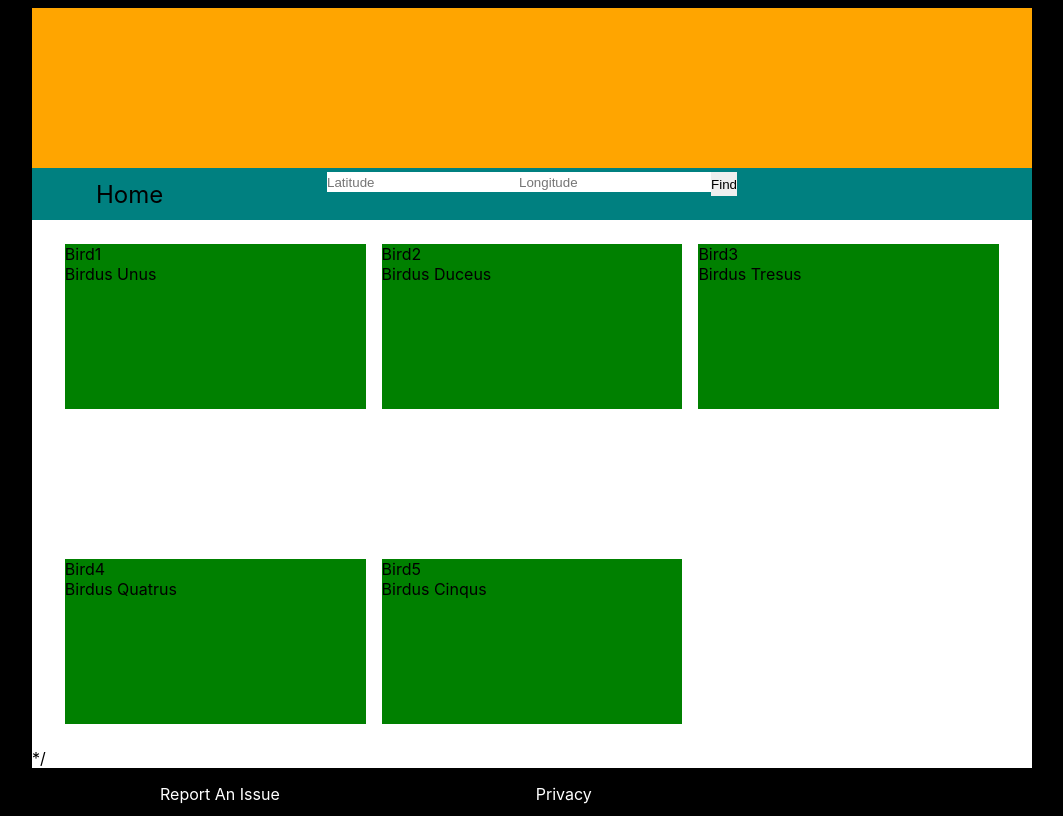
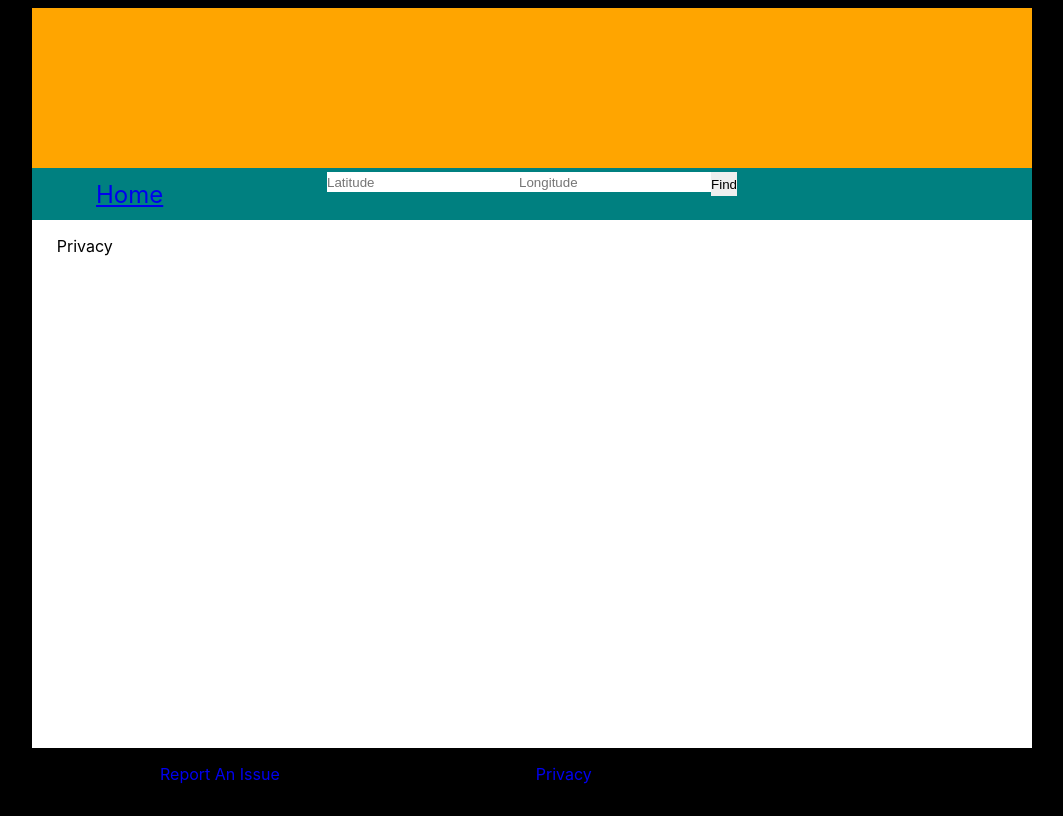
Before and after one commit to rosscarnegie/project-2_whoot, a React (Create React App) app: page /Privacy in a window 1280 px wide. Shown: the whole page, without its empty margins (108-1171 px from the left). Built offline with nearby package versions, Linux system fonts and the light colour scheme.

Commit message:
Got my routes working

```diff
--- a/package.json
+++ b/package.json
@@ -8,6 +8,7 @@
     "@testing-library/user-event": "^13.5.0",
     "react": "^17.0.2",
     "react-dom": "^17.0.2",
+    "react-router-dom": "^6.2.1",
     "react-scripts": "5.0.0",
     "web-vitals": "^2.1.4"
   },
--- a/src/App.js
+++ b/src/App.js
@@ -1,26 +1,16 @@
-import React, {useState} from 'react';
+import React, {useState, useEffect} from 'react';
 import Cover from './Components/Cover/Cover';
 import NavBar from './Components/NavBar/NavBar';
 import ThumbNailsList from './Components/ThumbNailsList/ThumbNailsList';
-import InfoSheet from './Components/InfoSheet/InfoSheet';
 import Footer from './Components/Footer/Footer';
-//import ThumbNailStartData from './Components/ThumbNailsList/ThumbNailStartData'
+import ThumbNailStartData from './Components/ThumbNailsList/ThumbNailStartData'
+import {BrowserRouter as Router, Routes, Route, Link, Switch} from "react-router-dom";
+import Issue from './Pages/Issue'
+import Privacy from './Pages/Privacy'
 import './App.css';
 
+let startThumbnails = ThumbNailStartData;
 
-const ThumbNailStartData = [
-  {comName: "Bird1",
-  sciName: "Birdus Unus"},
-  {comName: "Bird2",
-  sciName: "Birdus Duceus"},
-  {comName: "Bird3",
-  sciName: "Birdus Tresus"},
-  {comName: "Bird4",
-  sciName: "Birdus Quatrus"},
-  {comName: "Bird5",
-  sciName: "Birdus Cinqus"}]
-
-  let startThumbnails = ThumbNailStartData
 function App() {
 
   const [currentThumbNails, setThumbNails] =  useState(startThumbnails);
@@ -29,37 +19,46 @@ function App() {
     longitude: ""
   })
 
-  const lat = currentCoord.latitude;
-  const long = currentCoord.longitude;
 
   const handleInputChange = (event) => {
-
     setCoord({...currentCoord, [event.target.name]: event.target.value})
  }
 
   const handleSubmit = (event) => {
-        event.preventDefault()
+    event.preventDefault();
+
     const requestOptions = {
       method: 'GET',
       headers: {"X-eBirdApiToken": "3ehbfu8dqaf"},
-          redirect: 'follow'}
+      redirect: 'follow'
+    }
 
     fetch(`https://api.ebird.org/v2/data/obs/geo/recent?lat=${currentCoord.latitude}&lng=${currentCoord.longitude}&sort=date&dist=50&back=30`, requestOptions)
       .then(response => response.json())
       .then(result => setThumbNails(result))
-            .catch(error => console.log('error', error))}
+      .catch(error => console.log('error', error))
 
+    //getData()
+  }
 
 return (
+
   <div className='appFrame'>
     <header>
       <Cover />
       <NavBar latitude = {currentCoord.latitude} longitude = {currentCoord.longitude} handleSubmit= {handleSubmit} handleInputChange={handleInputChange}/>
     </header>
-      <ThumbNailsList latitude = {currentCoord.latitude} longitude = {currentCoord.longitude} handleSubmit= {handleSubmit} displayedThumbs = {currentThumbNails}/>  */
+    <Routes>
+      <Route exact path = '/'  element={<ThumbNailsList latitude = {currentCoord.latitude} longitude = {currentCoord.longitude} handleSubmit= {handleSubmit} displayedThumbs = {currentThumbNails}/>} />
+      <Route exact path ='/Issue'  element={<Issue />} />
+      <Route exact path ='/Privacy'  element={<Privacy />}/>
+    </Routes>
     <Footer />
+
     </div>
+
 )
-}
+
+};
 
 export default App;
--- a/src/Components/Footer/Footer.js
+++ b/src/Components/Footer/Footer.js
@@ -1,13 +1,22 @@
 import React from 'react';
 import './Footer.css'
+import {Routes, Route, Link} from "react-router-dom";
+import Privacy from '../../Pages/Privacy';
+import Issue from '../../Pages/Issue';
+import ThumbNailsList from '../ThumbNailsList/ThumbNailsList';
 
 let  Footer = () => {
 
     return (
         <footer>
+
             <ul>
+                <Link to='/Issue'>
                 <li>Report An Issue</li>
+                </Link>
+                <Link to='/Privacy'>
                 <li>Privacy</li>
+                </Link>
             </ul>
         </footer>
     )
--- a/src/Components/NavBar/NavBar.js
+++ b/src/Components/NavBar/NavBar.js
@@ -1,5 +1,6 @@
 import React, {useState} from 'react';
 import SearchForm from '../SearchForm/SearchForm'
+import {Routes, Route, Link} from "react-router-dom";
 import './NavBar.css'
 
 let  NavBar = ({handleSubmit, handleInputChange}) => {
@@ -8,7 +9,9 @@ let  NavBar = ({handleSubmit, handleInputChange}) => {
     return (
 <nav>
     <ul>
-        <li>Home</li>
+        <Link to='/'>
+            <li>Home</li>
+        </Link>
     </ul>
     <SearchForm handleSubmit={handleSubmit} handleInputChange={handleInputChange}/>
     </nav>
--- a/src/Components/ThumbNail/Thumbnail.js
+++ /dev/null
@@ -1,17 +0,0 @@
-import React from 'react';
-import './ThumbNail.css'
-import ThumbNailStartData from './ThumbNailStartData'
-
-let  ThumbNail = ({latitude, longitude, handleSubmit}) => {
-
-    const mappedThumbnails = ThumbNailStartData.map((singleThumbnail, index) => {
-
-        return(
-
-            <div key={index} className="thumbNail"><p>{singleThumbnail.comName}</p></div>
-        )
-    })
-
-}
-
-export default ThumbNail;
--- a/src/Components/ThumbNailsList/ThumbNailsList.css
+++ b/src/Components/ThumbNailsList/ThumbNailsList.css
@@ -2,13 +2,27 @@
     grid-template-columns: 1fr;
     grid-template-rows: 1fr 1fr 1fr;}
 
+.thumbNail {
+    background-color: green;
+    height: 21.333vh;
+    width: 1fr;
+    margin-bottom: 1vh}
+
 @media screen and (min-width: 680px) {
     .thumbNailsList {
-            grid-template-columns: 1fr 1fr;
+        grid-template-columns: 1fr 1fr;}
+
+    .thumbNail {
+        margin: 1vh;}
 }
-    }
+
 @media screen and (min-width: 1200px) {
+
     .thumbNailsList {
         grid-template-columns: 1fr 1fr 1fr;
         grid-template-rows: 1fr}
+
+    .thumbNail {
+        margin: 1vh;
+        height: 20.666vh}
 }
--- a/src/Components/ThumbNailsList/ThumbNailsList.js
+++ b/src/Components/ThumbNailsList/ThumbNailsList.js
@@ -1,26 +1,28 @@
 import React, {useState} from 'react';
 import './ThumbNailsList.css';
-import ThumbNail from '../ThumbNail/Thumbnail';
-import ThumbNailStartData from '../ThumbNail/ThumbNailStartData'
+import ThumbNailStartData from '../ThumbNailsList/ThumbNailStartData';
 
-let  ThumbNailsList = ({latitude, longitude, handleSubmit, displayedThumbs}) => {
-    const mappedThumbnails = displayedThumbs.map((singleThumbnail, index) => (
+let displayedThumbs = ThumbNailStartData;
 
 
+let ThumbNailsList = ({latitude, longitude, handleSubmit, displayedThumbs}) => {
 
-            <div className='thumbNail'
-            key={index}><p>{singleThumbnail.comName}</p>
-            <p>{singleThumbnail.sciName}</p></div>
-        ))
+    const mappedThumbnails = displayedThumbs?.map((singleThumbnail, index) => {
 
-    return(<main className='thumbNailsList'>
-        {mappedThumbnails}
-    </main>
+    return (
+        <div className='thumbNail' key={index}>
+            <p>{singleThumbnail.comName}</p>
+            <p>{singleThumbnail.sciName}</p>
+        </div>
+        )
+    })
 
-        )
+    return (
+        <main className='thumbNailsList'>
+            {mappedThumbnails}
+        </main>
+    )
 
-    }
-      //<div key={index} className="thumbNail"><p>{singleThumbnail.comName}</p></div>
-
+}
 
 export default ThumbNailsList;
--- /dev/null
+++ b/src/Pages/Issue.js
@@ -0,0 +1,10 @@
+import React from 'react';
+import '../App.css';
+import {Route, BrowserRouter as Router} from "react-router-dom";
+
+
+export default function Issue() {
+    return (
+        <main><div>Issue</div></main>
+    );
+}
--- /dev/null
+++ b/src/Pages/Privacy.js
@@ -0,0 +1,13 @@
+import React from 'react';
+import '../App.css';
+import {Route, BrowserRouter as Router} from "react-router-dom";
+
+
+export default function Privacy() {
+    return (
+
+<main><div>Privacy</div></main>
+
+
+    );
+}
```
Also changed, not shown: src/index.js (+5 -2 lines), src/Components/ThumbNailsList/ThumbNailStartData.js (renamed from src/Components/ThumbNail/ThumbNailStartData.js), 1 other file (tests, documents, lock files or other folders). Lines whose indentation alone changed are shown as unchanged.
